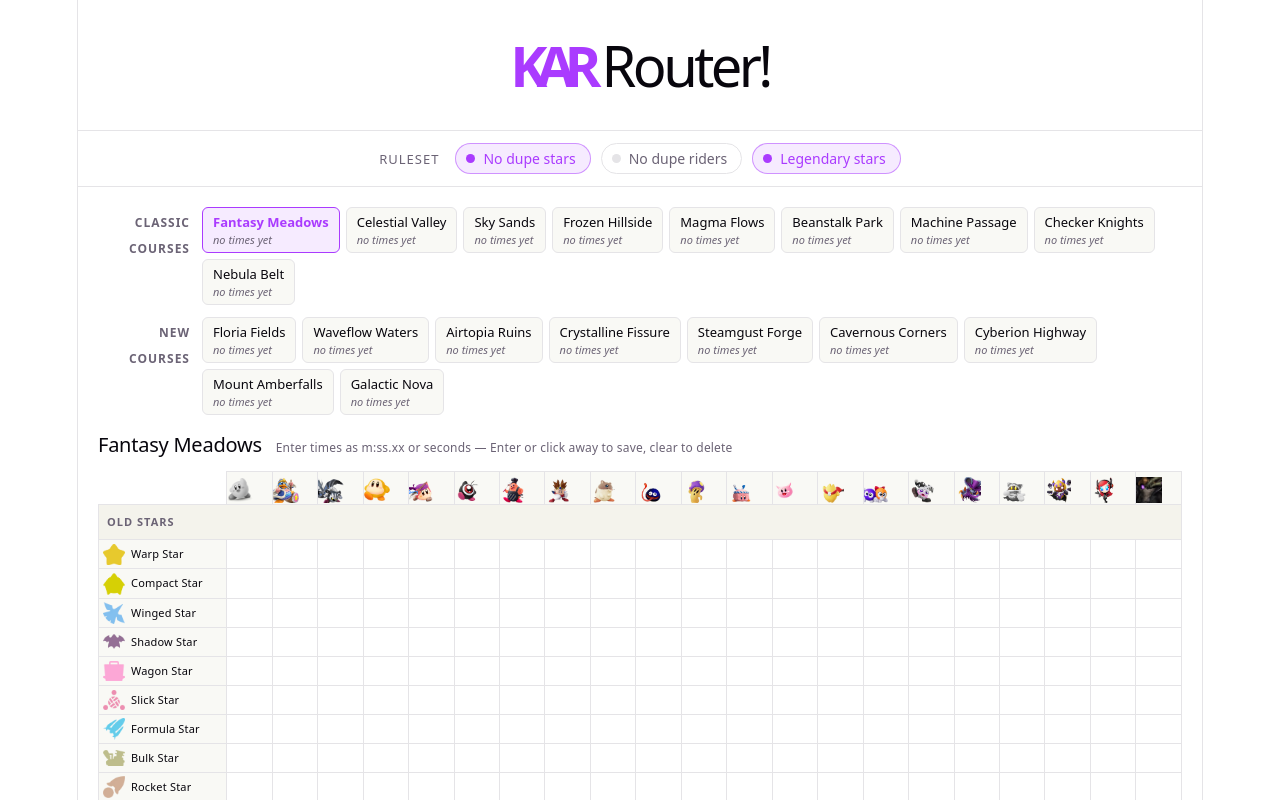
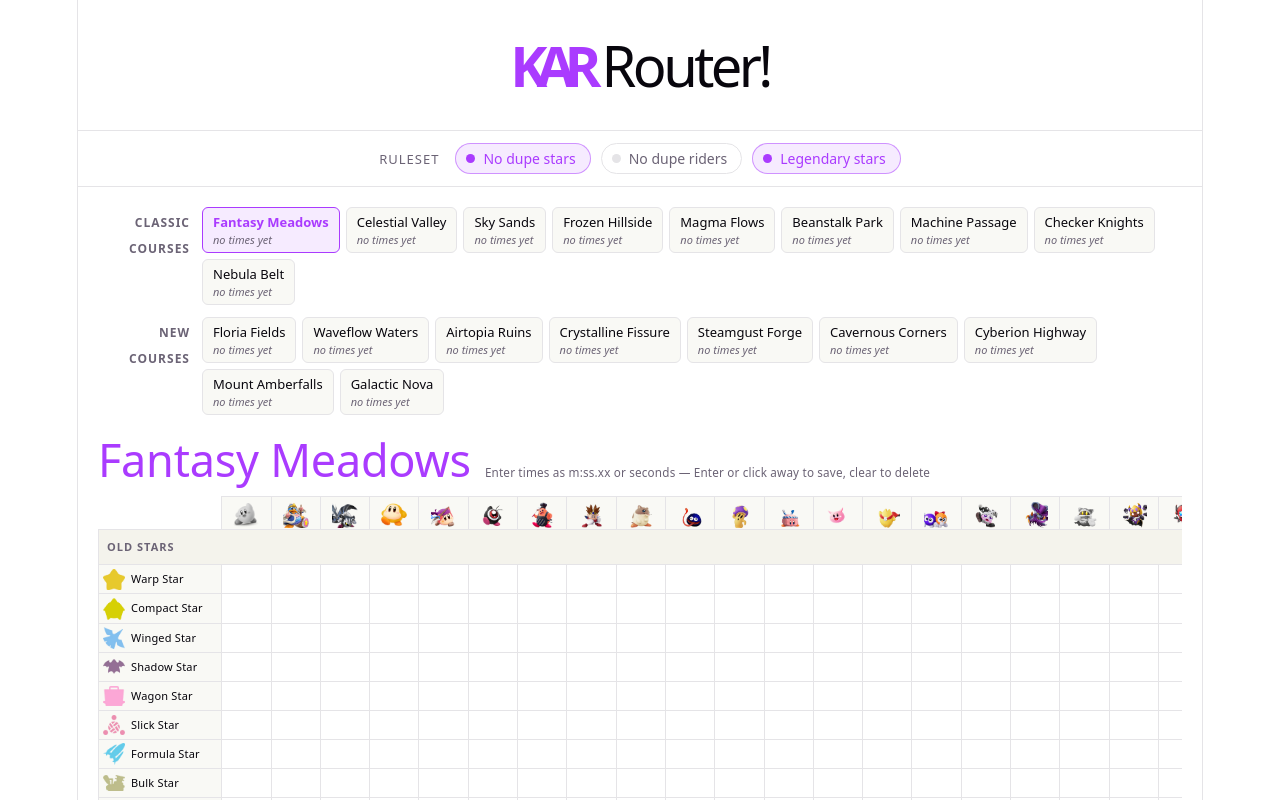
Before and after one commit to eronth/kar-router, a React (Vite) app: page / in a window 1280 px wide. Shown: the top 800 px of the page. Built offline with nearby package versions, Linux system fonts and the light colour scheme.

Commit message:
Time grid improvements.

```diff
--- a/src/components/TimeGrid/TimeGrid.css
+++ b/src/components/TimeGrid/TimeGrid.css
@@ -7,11 +7,12 @@
 
     h2 {
       margin: 0;
-      font-size: 20px;
+      font-size: 2.5em;
+      color: var(--accent);
     }
 
     .hint {
-      font-size: 12px;
+      font-size: 0.65em;
       color: var(--text);
     }
   }
@@ -39,6 +40,7 @@
     width: 44px;
     padding: 3px 0 1px;
     background: var(--social-bg);
+    text-align: center;
 
     img {
       width: 26px;
@@ -88,9 +90,15 @@
     }
   }
 
+  tbody td {
+    /* Acts as min-height; gives the input's height: 100% a base to resolve against. */
+    height: 1px;
+  }
+
   td input {
-    width: 44px;
-    height: 24px;
+    display: block;
+    width: 4.6em;
+    min-height: 24px;
     box-sizing: border-box;
     border: none;
     background: transparent;
@@ -131,4 +139,10 @@
   tbody tr:hover td {
     background: var(--code-bg);
   }
+
+  th.hl,
+  td.hl,
+  tbody tr:hover td.hl {
+    background: var(--accent-bg);
+  }
 }
--- a/src/components/TimeGrid/TimeGrid.tsx
+++ b/src/components/TimeGrid/TimeGrid.tsx
@@ -1,3 +1,4 @@
+import { useState } from 'react'
 import './TimeGrid.css'
 import { RIDERS, RIDER_ICONS, STAR_ICONS, STAR_GROUPS } from '../../data/gameData'
 import { comboKey, type CourseTimes } from '../../utils/optimizer'
@@ -10,9 +11,11 @@ interface TimeCellProps {
   disabled: boolean
   label: string
   onCommit: (ms: number | null) => void
+  onFocus: () => void
+  onBlur: () => void
 }
 
-function TimeCell({ value, isBest, disabled, label, onCommit }: TimeCellProps) {
+function TimeCell({ value, isBest, disabled, label, onCommit, onFocus, onBlur }: TimeCellProps) {
   return (
     <input
       // Remount on committed value change so defaultValue re-renders formatted.
@@ -27,7 +30,9 @@ function TimeCell({ value, isBest, disabled, label, onCommit }: TimeCellProps) {
       onKeyDown={(event) => {
         if (event.key === 'Enter') event.currentTarget.blur()
       }}
+      onFocus={onFocus}
       onBlur={(event) => {
+        onBlur()
         const raw = event.currentTarget.value.trim()
         if (raw === '') {
           if (value !== undefined) onCommit(null)
@@ -55,6 +60,7 @@ interface Props {
 export default function TimeGrid({ course, record, allowLegendary, onSetTime }: Props) {
   const entries = Object.values(record)
   const bestMs = entries.length > 0 ? Math.min(...entries) : null
+  const [active, setActive] = useState<{ star: Star; rider: Rider } | null>(null)
 
   return (
     <div className="time-grid">
@@ -71,7 +77,11 @@ export default function TimeGrid({ course, record, allowLegendary, onSetTime }:
             <tr>
               <th className="corner" aria-hidden="true" />
               {RIDERS.map((rider) => (
-                <th key={rider} className="rider-head" title={rider}>
+                <th
+                  key={rider}
+                  className={active?.rider === rider ? 'rider-head hl' : 'rider-head'}
+                  title={rider}
+                >
                   <img src={RIDER_ICONS[rider]} alt={rider} />
                 </th>
               ))}
@@ -89,7 +99,10 @@ export default function TimeGrid({ course, record, allowLegendary, onSetTime }:
                 </tr>
                 {group.stars.map((star) => (
                   <tr key={star}>
-                    <th className="star-head" title={star}>
+                    <th
+                      className={active?.star === star ? 'star-head hl' : 'star-head'}
+                      title={star}
+                    >
                       <div>
                         <img src={STAR_ICONS[star]} alt="" />
                         <span>{star}</span>
@@ -97,14 +110,18 @@ export default function TimeGrid({ course, record, allowLegendary, onSetTime }:
                     </th>
                     {RIDERS.map((rider) => {
                       const value = record[comboKey(star, rider)]
+                      const inCross =
+                        active !== null && (active.star === star || active.rider === rider)
                       return (
-                        <td key={rider}>
+                        <td key={rider} className={inCross ? 'hl' : undefined}>
                           <TimeCell
                             value={value}
                             isBest={value !== undefined && value === bestMs}
                             disabled={groupOff}
                             label={`${star} + ${rider}`}
                             onCommit={(ms) => onSetTime(course, star, rider, ms)}
+                            onFocus={() => setActive({ star, rider })}
+                            onBlur={() => setActive(null)}
                           />
                         </td>
                       )
```
